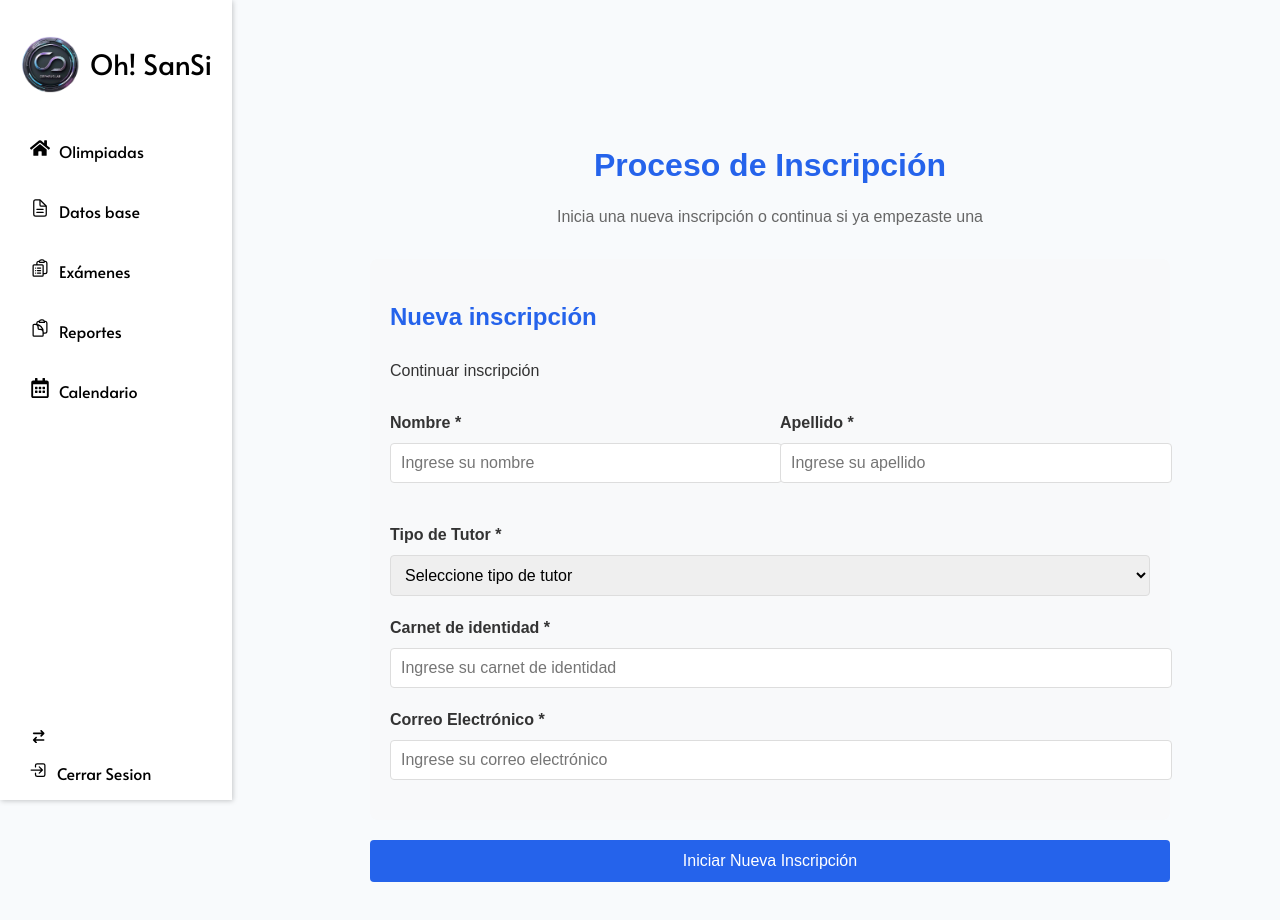
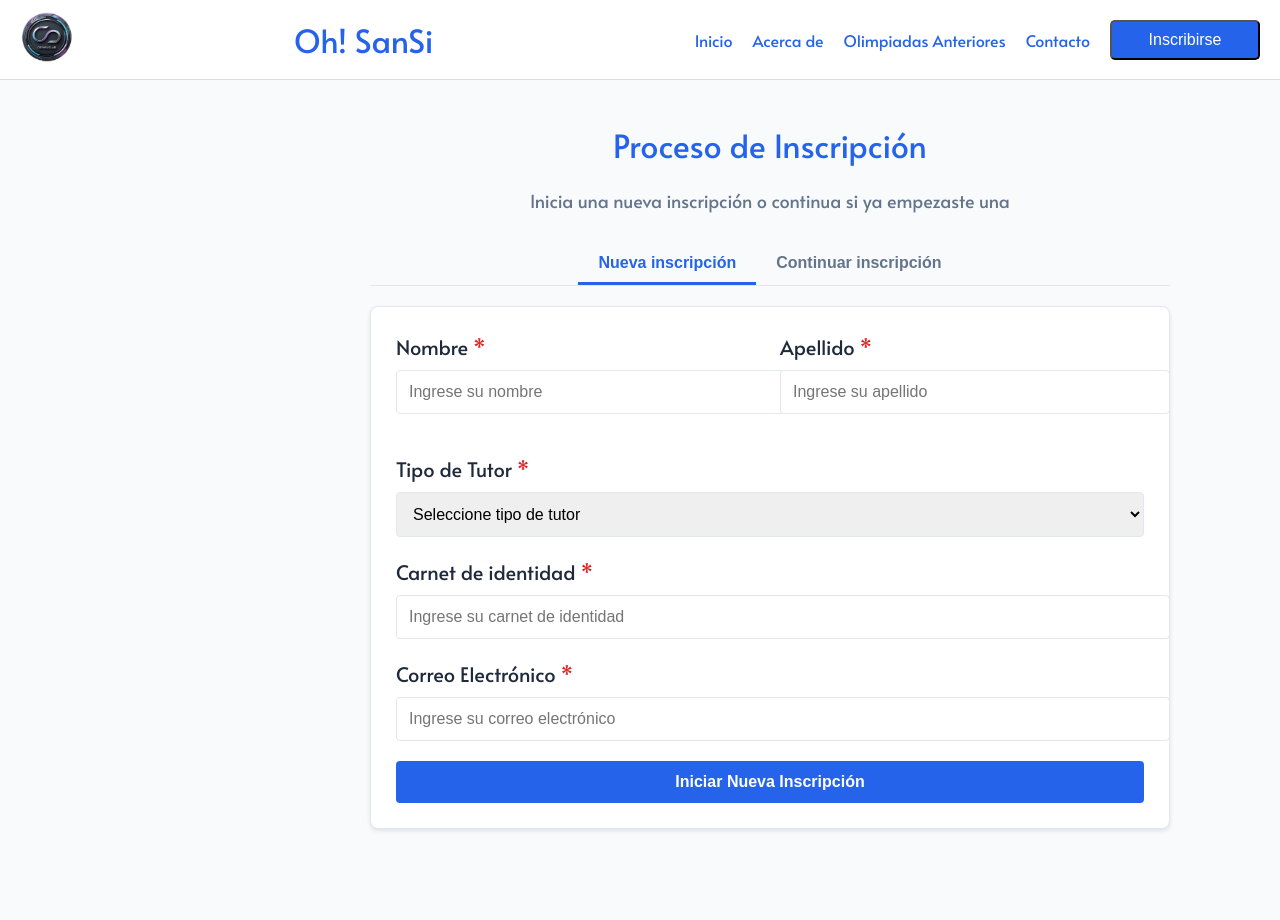
Before and after one commit to OrpheusLabSRL/Inscripcion-olimpiadas-UMSS, a React (Vite) app in the folder Client/: page /register/tutor-form in a window 1280 px wide. Shown: the top 920 px of the page. After the commit the page ends 869 px from the top, so only its background shows below. Built offline with nearby package versions, Linux system fonts and the light colour scheme; a web font is replaced by a local one.

Commit message:
se añadio cambios en el formulario del tutor

```diff
--- a/Client/src/App.jsx
+++ b/Client/src/App.jsx
@@ -13,9 +13,12 @@ function App() {
   const [isOpen, setIsOpen] = useState(true);
   const location = useLocation();
 
+  // Condición para mostrar el Sidebar
+  const showSidebar = location.pathname !== "/" && location.pathname !== "/register/tutor-form";
+
   return (
     <div className={location.pathname === "/" ? "" : isOpen ? "main active" : "main"}>
-      {location.pathname !== "/" && <Sidebar isOpen={isOpen} setIsOpen={setIsOpen} />}
+      {showSidebar && <Sidebar isOpen={isOpen} setIsOpen={setIsOpen} />}
 
       <div style={{ gridColumnStart: 2 }}>
         <Routes>
--- a/Client/src/features/home/components/ContentProp.jsx
+++ b/Client/src/features/home/components/ContentProp.jsx
@@ -11,11 +11,11 @@ function ContentProp() {
   };
 
   const handleStartRegistration = () => {
-    navigate('/register/tutor-form'); // Redirige a tutor-form
+    navigate('/register/tutor-form', { state: { formType: 'new' } });
   };
 
   const handleContinueRegistration = () => {
-    navigate('/register/tutor'); // Redirige a tutor
+    navigate('/register/tutor-form', { state: { formType: 'continue' } });
   };
 
   return (
@@ -48,7 +48,7 @@ function ContentProp() {
 
       <section className="areas-competence">
         <h2>Áreas de Competencia</h2>
-        <div className="grid grid-cols-1 md:grid-cols-4 lg:grid-cols-4 gap-4">
+        <div className="competence-grid">
           <div className="category-card">
             <h3>Matemáticas</h3>
             <p>Descripción de la categoría 1.</p>
--- a/Client/src/features/home/components/HeaderProp.jsx
+++ b/Client/src/features/home/components/HeaderProp.jsx
@@ -1,22 +1,25 @@
 import React from "react";
-import Logo from "../../../assets/images/logo-olab.png"; // Importing the university logo
-import "./HeaderProp.css"; // Importing styles for the header
+import { useNavigate } from "react-router-dom";
+import Logo from "../../../assets/images/logo-olab.png";
+import "./HeaderProp.css";
 import { NextPage } from "../../../components/Buttons/NextPage";
 
 function HeaderProp() {
+  const navigate = useNavigate();
+
   return (
-    <header>
+    <header className="header-container">
       <div className="header-logo">
         <img src={Logo} alt="University Logo" />
       </div>
       <h1>Oh! SanSi</h1>
       <nav>
         <ul>
-          <li>Inicio</li>
+          <li onClick={() => navigate("/")}>Inicio</li>
           <li>Acerca de</li>
           <li>Olimpiadas Anteriores</li>
           <li>Contacto</li>
-          <li>{<NextPage value="Incribirse" to="/register" />}</li>
+          <li>{<NextPage value="Inscribirse" to="/register/tutor-form" />}</li>
         </ul>
       </nav>
     </header>
--- a/Client/src/features/registrarion/pages/TutorForm/TutorForm.css
+++ b/Client/src/features/registrarion/pages/TutorForm/TutorForm.css
@@ -1,43 +1,110 @@
-.tutor-form-container {
-    max-width: 800px;
-    margin: 100px auto 50px;
-    padding: 20px;
-    font-family: Arial, sans-serif;
+:root {
+    /* Colores base */
+    --primary-color: #2563eb;       /* Azul principal */
+    --primary-hover: #1d4ed8;      /* Azul oscuro (hover/active) */
+    --primary-light: #93c5fd;      /* Azul claro (fondos/detalles) */
+    --background: #f8fafc;         /* Fondo gris claro */
+    --white: #ffffff;              /* Blanco puro */
+
+    /* Texto */
+    --text-primary: #1e293b;       /* Texto principal */
+    --text-secondary: #64748b;     /* Texto secundario */
+    --text-light: #94a3b8;         /* Texto claro */
+
+    /* Bordes */
+    --border-color: #e2e8f0;       /* Borde gris */
+    --border-radius: 8px;          /* Radio de esquinas */
+
+    /* Sombras */
+    --shadow-sm: 0 1px 2px rgba(0, 0, 0, 0.05);
+    --shadow-md: 0 2px 4px rgba(0, 0, 0, 0.1);
+
+    /* Tamaños de fuente (ajusta según tu diseño) */
+    --h1-size: 2rem;
+    --h4-size: 1.25rem;
+    --h5-size: 1rem;
+    --h6-size: 0.875rem;
+    --pL-size: 1.125rem;
+    --error-size: 0.75rem;
+
+    /* Espaciado */
+    --high-button: 12px;
+    --broad-button: 24px;
   }
 
+  /* Estructura principal */
+  .tutor-page-wrapper {
+    display: flex;
+    flex-direction: column;
+    min-height: 100vh;
+    background-color: var(--background);
+    color: var(--text-primary);
+    font-family: "Alata", sans-serif;
+  }
+
+  .tutor-form-content {
+    flex: 1;
+    padding-top: 80px;
+  }
+
+  .tutor-form-container {
+    max-width: 800px;
+    margin: 0 auto;
+    padding: 20px;
+  }
+
+  /* Encabezado */
   .tutor-form-container h1 {
-    color: #2563eb;
+    color: var(--primary-color);
     text-align: center;
     margin-bottom: 10px;
+    font-size: var(--h1-size);
   }
 
   .form-description {
     text-align: center;
-    color: #666;
+    color: var(--text-secondary);
     margin-bottom: 30px;
+    font-size: var(--pL-size);
   }
 
-  .form-section {
-    background: #f8f9fa;
-    padding: 20px;
-    border-radius: 8px;
+  /* Pestañas de opciones */
+  .form-options-container {
+    display: flex;
     margin-bottom: 20px;
+    border-bottom: 1px solid var(--border-color);
+    justify-content: center;
   }
 
-  .form-section h2 {
-    color: #2563eb;
-    margin-bottom: 15px;
+  .form-option {
+    padding: 10px 20px;
+    background: none;
+    border: none;
+    border-bottom: 3px solid transparent;
+    cursor: pointer;
+    font-size: var(--h5-size);
+    font-weight: bold;
+    color: var(--text-secondary);
+    transition: all 0.3s ease;
   }
 
-  .form-options {
-    list-style-type: none;
-    padding: 0;
-    margin-bottom: 20px;
+  .form-option:hover {
+    color: var(--primary-color);
   }
 
-  .form-options li {
-    padding: 8px 0;
-    color: #333;
+  .form-option.active {
+    color: var(--primary-color);
+    border-bottom-color: var(--primary-color);
+  }
+
+  /* Secciones del formulario */
+  .form-section {
+    background: var(--white);
+    padding: 25px;
+    border-radius: var(--border-radius);
+    margin-bottom: 20px;
+    box-shadow: var(--shadow-md);
+    border: 1px solid var(--border-color);
   }
 
   .form-grid {
@@ -47,6 +114,7 @@
     margin-bottom: 20px;
   }
 
+  /* Grupos de campos */
   .form-group {
     margin-bottom: 20px;
   }
@@ -55,31 +123,72 @@
     display: block;
     margin-bottom: 8px;
     font-weight: bold;
-    color: #333;
+    font-size: var(--h4-size);
+  }
+
+  .required {
+    color: #dc2626; /* Rojo para campos obligatorios */
   }
 
   .form-group input,
   .form-group select {
     width: 100%;
-    padding: 10px;
-    border: 1px solid #ddd;
+    padding: var(--high-button);
+    border: 1px solid var(--border-color);
     border-radius: 4px;
-    font-size: 16px;
+    font-size: var(--h5-size);
+    transition: all 0.3s;
+  }
+
+  .form-group input:focus,
+  .form-group select:focus {
+    outline: none;
+    border-color: var(--primary-color);
+    box-shadow: 0 0 0 2px rgba(37, 99, 235, 0.1);
+  }
+
+  /* Mensajes y botón */
+  .error-message {
+    color: #dc2626;
+    font-size: var(--error-size);
+    margin-top: 5px;
+    display: block;
   }
 
   .submit-button {
     display: block;
     width: 100%;
-    padding: 12px;
-    background-color: #2563eb;
-    color: white;
+    padding: var(--high-button) var(--broad-button);
+    background-color: var(--primary-color);
+    color: var(--white);
     border: none;
     border-radius: 4px;
-    font-size: 16px;
+    font-size: var(--h5-size);
+    font-weight: bold;
     cursor: pointer;
     transition: background-color 0.3s;
   }
 
   .submit-button:hover {
-    background-color: #1d4ed8;
+    background-color: var(--primary-hover);
   }
+
+  /* Responsive */
+  @media (max-width: 768px) {
+    .tutor-form-content {
+      padding-top: 70px;
+    }
+
+    .tutor-form-container {
+      padding: 15px;
+    }
+
+    .form-grid {
+      grid-template-columns: 1fr;
+    }
+
+    .form-option {
+      padding: 8px 15px;
+      font-size: var(--h6-size);
+    }
+  }
--- a/Client/src/features/registrarion/pages/TutorForm/TutorForm.jsx
+++ b/Client/src/features/registrarion/pages/TutorForm/TutorForm.jsx
@@ -1,48 +1,175 @@
-import React from "react";
+import React, { useState } from "react";
+import { useNavigate } from "react-router-dom";
 import "./TutorForm.css";
+import HeaderProp from "../../../../features/home/components/HeaderProp";
 
 export const TutorForm = () => {
+  const [formType, setFormType] = useState("new");
+  const [formData, setFormData] = useState({
+    nombre: "",
+    apellido: "",
+    tipoTutor: "",
+    carnet: "",
+    email: ""
+  });
+  const [errors, setErrors] = useState({});
+  const navigate = useNavigate();
+
+  const handleInputChange = (e) => {
+    const { name, value } = e.target;
+    setFormData({
+      ...formData,
+      [name]: value
+    });
+  };
+
+  const validateEmail = (email) => {
+    const re = /^[^\s@]+@[^\s@]+\.[^\s@]+$/;
+    return re.test(email);
+  };
+
+  const validateForm = () => {
+    const newErrors = {};
+
+    if (!formData.nombre.trim()) newErrors.nombre = "Nombre es requerido";
+    if (!formData.apellido.trim()) newErrors.apellido = "Apellido es requerido";
+    if (!formData.tipoTutor) newErrors.tipoTutor = "Tipo de tutor es requerido";
+    if (!formData.carnet.trim()) newErrors.carnet = "Carnet es requerido";
+    if (!formData.email.trim()) {
+      newErrors.email = "Email es requerido";
+    } else if (!validateEmail(formData.email)) {
+      newErrors.email = "Email no válido";
+    }
+
+    setErrors(newErrors);
+    return Object.keys(newErrors).length === 0;
+  };
+
+  const handleSubmit = (e) => {
+    e.preventDefault();
+    if (validateForm()) {
+      navigate('/register');
+    }
+  };
+
+  const handleContinue = (e) => {
+    e.preventDefault();
+    if (!formData.carnet.trim()) {
+      setErrors({ carnet: "Carnet es requerido" });
+    } else {
+      navigate('/register');
+    }
+  };
+
   return (
+    <div className="tutor-page-wrapper">
+      <HeaderProp />
+      <div className="tutor-form-content">
         <div className="tutor-form-container">
           <h1>Proceso de Inscripción</h1>
           <p className="form-description">Inicia una nueva inscripción o continua si ya empezaste una</p>
 
-      <div className="form-section">
-        <h2>Nueva inscripción</h2>
-        <ul className="form-options">
-          <li>Continuar inscripción</li>
-        </ul>
+          <div className="form-options-container">
+            <button
+              className={`form-option ${formType === 'new' ? 'active' : ''}`}
+              onClick={() => setFormType('new')}
+            >
+              Nueva inscripción
+            </button>
+            <button
+              className={`form-option ${formType === 'continue' ? 'active' : ''}`}
+              onClick={() => setFormType('continue')}
+            >
+              Continuar inscripción
+            </button>
+          </div>
 
+          {formType === 'new' ? (
+            <form onSubmit={handleSubmit} className="form-section">
               <div className="form-grid">
                 <div className="form-group">
-            <label>Nombre *</label>
-            <input type="text" placeholder="Ingrese su nombre" />
+                  <label>Nombre <span className="required">*</span></label>
+                  <input
+                    type="text"
+                    name="nombre"
+                    placeholder="Ingrese su nombre"
+                    value={formData.nombre}
+                    onChange={handleInputChange}
+                  />
+                  {errors.nombre && <span className="error-message">{errors.nombre}</span>}
                 </div>
                 <div className="form-group">
-            <label>Apellido *</label>
-            <input type="text" placeholder="Ingrese su apellido" />
+                  <label>Apellido <span className="required">*</span></label>
+                  <input
+                    type="text"
+                    name="apellido"
+                    placeholder="Ingrese su apellido"
+                    value={formData.apellido}
+                    onChange={handleInputChange}
+                  />
+                  {errors.apellido && <span className="error-message">{errors.apellido}</span>}
                 </div>
               </div>
 
               <div className="form-group">
-          <label>Tipo de Tutor *</label>
-          <select>
+                <label>Tipo de Tutor <span className="required">*</span></label>
+                <select
+                  name="tipoTutor"
+                  value={formData.tipoTutor}
+                  onChange={handleInputChange}
+                >
                   <option value="">Seleccione tipo de tutor</option>
+                  <option value="Profesor">Profesor</option>
+                  <option value="Madre">Madre</option>
+                  <option value="Padre">Padre</option>
                 </select>
+                {errors.tipoTutor && <span className="error-message">{errors.tipoTutor}</span>}
               </div>
 
               <div className="form-group">
-          <label>Carnet de identidad *</label>
-          <input type="text" placeholder="Ingrese su carnet de identidad" />
+                <label>Carnet de identidad <span className="required">*</span></label>
+                <input
+                  type="text"
+                  name="carnet"
+                  placeholder="Ingrese su carnet de identidad"
+                  value={formData.carnet}
+                  onChange={handleInputChange}
+                />
+                {errors.carnet && <span className="error-message">{errors.carnet}</span>}
               </div>
 
               <div className="form-group">
-          <label>Correo Electrónico *</label>
-          <input type="email" placeholder="Ingrese su correo electrónico" />
+                <label>Correo Electrónico <span className="required">*</span></label>
+                <input
+                  type="email"
+                  name="email"
+                  placeholder="Ingrese su correo electrónico"
+                  value={formData.email}
+                  onChange={handleInputChange}
+                />
+                {errors.email && <span className="error-message">{errors.email}</span>}
+              </div>
+
+              <button type="submit" className="submit-button">Iniciar Nueva Inscripción</button>
+            </form>
+          ) : (
+            <form onSubmit={handleContinue} className="form-section">
+              <div className="form-group">
+                <label>Ingrese su Carnet de Identidad <span className="required">*</span></label>
+                <input
+                  type="text"
+                  name="carnet"
+                  placeholder="Ingrese su carnet de identidad"
+                  value={formData.carnet}
+                  onChange={handleInputChange}
+                />
+                {errors.carnet && <span className="error-message">{errors.carnet}</span>}
+              </div>
+              <button type="submit" className="submit-button">Continuar</button>
+            </form>
+          )}
         </div>
       </div>
-
-      <button className="submit-button">Iniciar Nueva Inscripción</button>
     </div>
   );
 };
```
Lines whose indentation alone changed are shown as unchanged.
